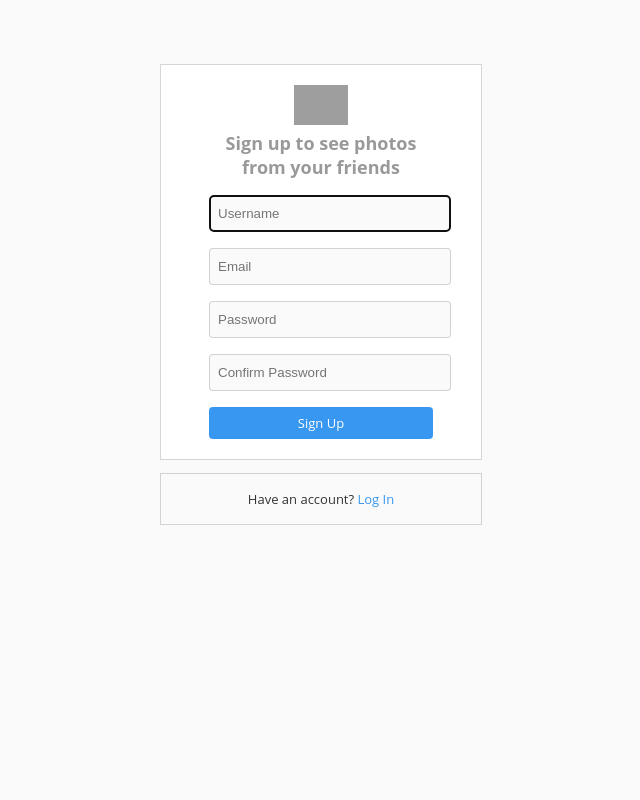
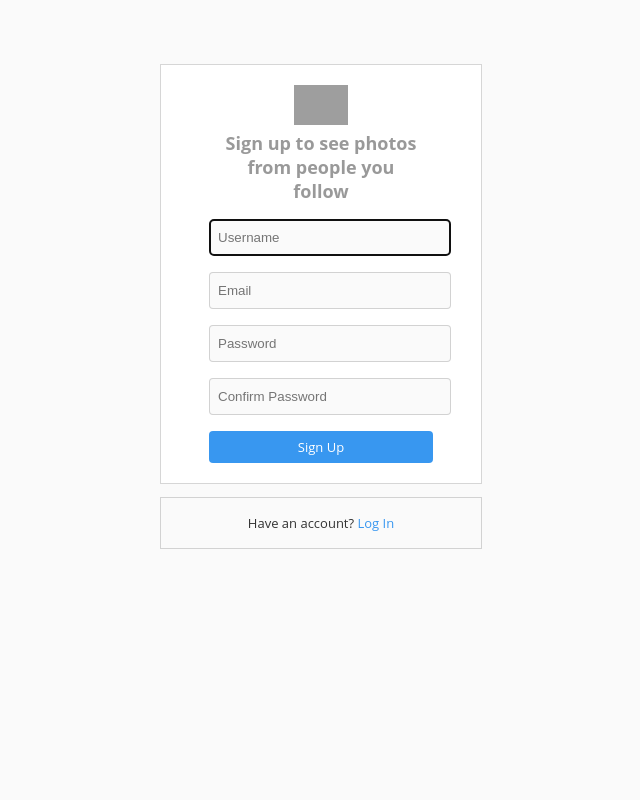
Before and after one commit to Pixel-0/pixelgram, a Django app: page /register in a window 1280 px wide. Shown: the whole page, without its empty margins (319-959 px from the left). Run offline with Django 3.2, Linux system fonts and the light colour scheme; grey boxes are pictures that could not be loaded.

Commit message:
make migrations

```diff
--- a/timeline/templates/register.html
+++ b/timeline/templates/register.html
@@ -12,7 +12,7 @@
                <div class="form-glyph">
                   <img src="{% static 'images/insta_text.svg' %}" alt="">
                </div>
-               <h5>Sign up to see photos from your friends</h5>
+               <h5>Sign up to see photos from people you follow</h5>
             </div>
             {% csrf_token %}
             {{ form.as_p }}
```
Also changed, not shown: media/ZkhVo4.jpg (added), media/avatar/toothless_IXXK0u8.jpeg (added).
